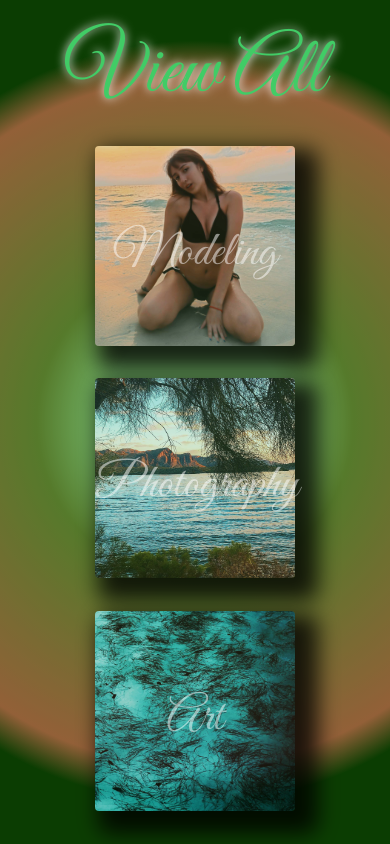
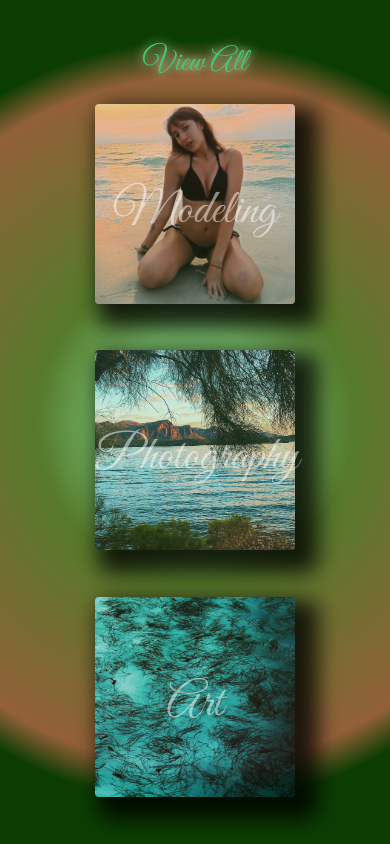
Before and after one commit to Josh-Diamond/mg_photography_frontend, a React (Create React App) app in the folder client/: page /gallery_selection in a window 390 px wide. Built offline with nearby package versions, Linux system fonts and the light colour scheme; no server answers.

Commit message:
whatever

```diff
--- a/client/src/views/Gallery.jsx
+++ b/client/src/views/Gallery.jsx
@@ -44,10 +44,8 @@ export default function Gallery({ history, setModelingGallery, setPhotographyGal
                         color: '#41cc66',
                         fontFamily: "'Great Vibes', cursive",
                         fontSize: '2rem',
+                        marginBottom: '-21%',
                         textShadow: '0px 0px 10px rgba(255, 255, 255, 1)',
-                        '@media (max-width: 450px)': {
-                            fontSize: '5rem'
-                        },
                     })}>View All</h1></Link>
                     <Link to='/gallery' onClick={() => setModelingGallery(true)} className={css({
                         textDecoration: 'none'
--- a/client/src/views/Pictures.jsx
+++ b/client/src/views/Pictures.jsx
@@ -17,7 +17,7 @@ export default function Pictures({ history, photos, setModelingGallery, setPhoto
     const [openMenu, setOpenMenu] = useState(false)
     const [selectedIndex, setSelectedIndex] = useState(0)
     const [selected, setSelected] = useState('')
-    const [popup, setPopup] = useState(true)
+    const [popup, setPopup] = useState(false)
 
     const setToModeling = () => {
         setArtGallery(false)
@@ -527,7 +527,7 @@ export default function Pictures({ history, photos, setModelingGallery, setPhoto
                     marginLeft: '3%',
                     marginRight: '3%'
                 })}>
-                    <Link className={css({
+                    <Link to='/gallery_selection' className={css({
                         display: 'flex',
                         alignItems: 'center',
                         width: '80%',
```
